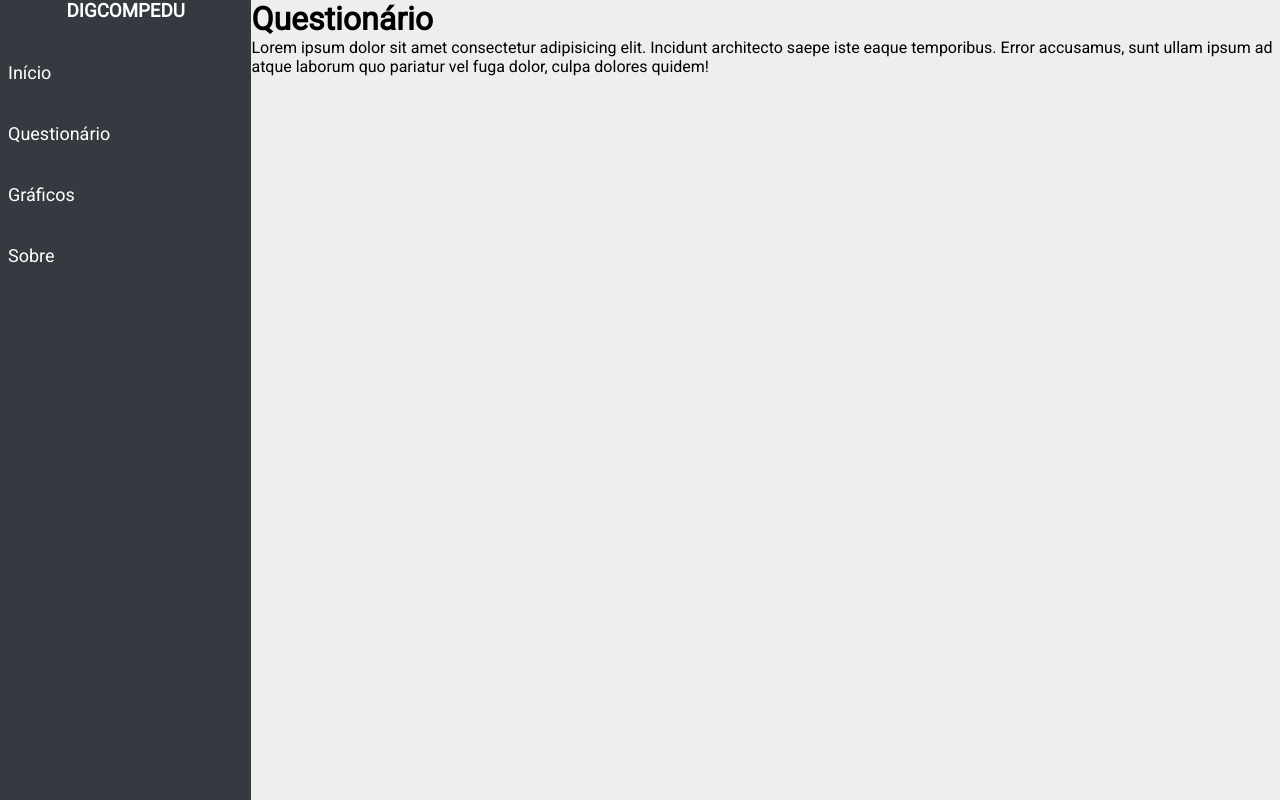
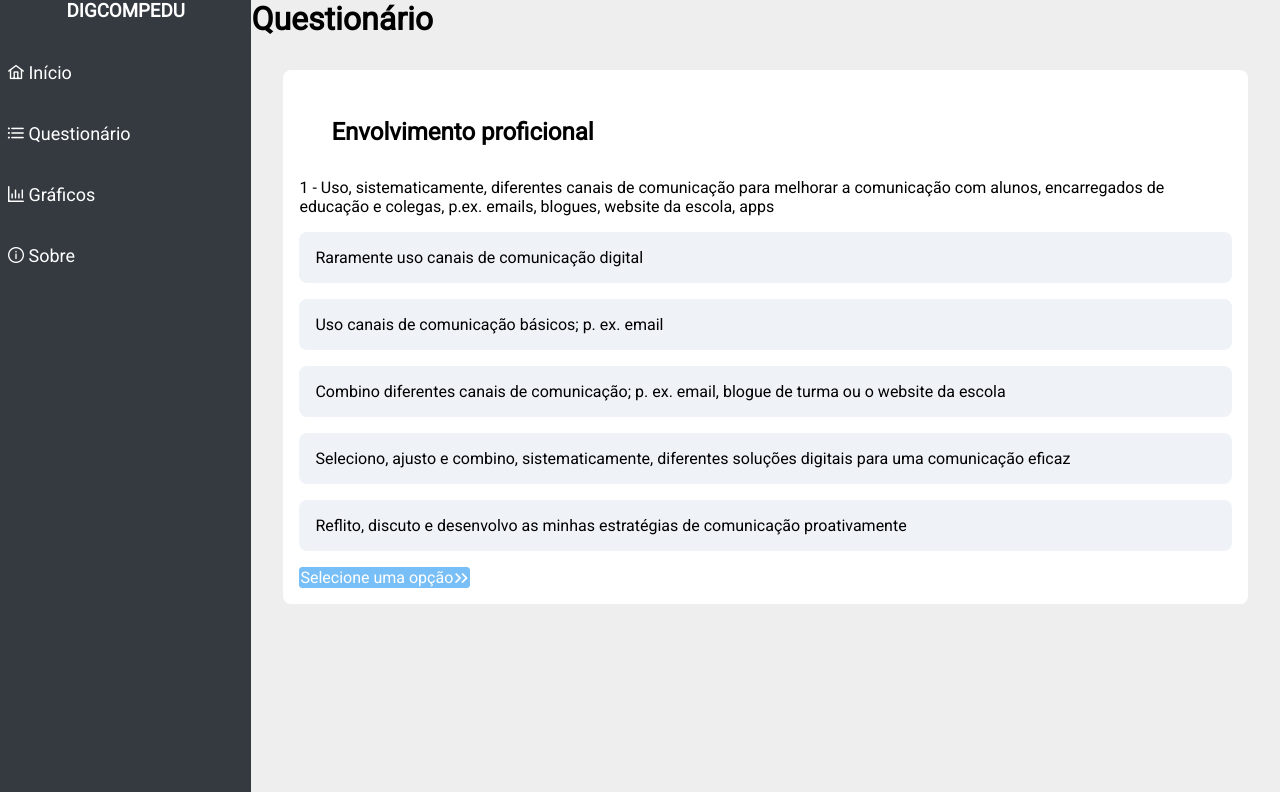
Before and after one commit to PedroRocha94/dig-comp-edu, a Vue app: page /quiz in a window 1280 px wide. Built offline with nearby package versions, Linux system fonts and the light colour scheme.

Commit message:
Creating a Questionnaire component and styling it, making changes to the SCSS of the pages.

```diff
--- a/src/assets/sass/_layout.scss
+++ b/src/assets/sass/_layout.scss
@@ -4,3 +4,4 @@
 @import './pages/_chart';
 @import './pages/_about';
 @import './_content';
+@import './_questionnaire';
--- /dev/null
+++ b/src/assets/sass/_questionnaire.scss
@@ -0,0 +1,57 @@
+.questionnaire {
+  display: flex;
+  flex-direction: column;
+  align-items: center;
+  padding: 2rem;
+  min-height: 94.2vh;
+
+  .questionnaire-section {
+    background-color: white;
+    padding: 1rem;
+    width: 100%;
+    max-width: 80rem;
+    border-radius: 0.5rem;
+
+    .questionnaire-header {
+      margin: 2rem;
+    }
+
+    .question {
+      display: flex;
+      margin-bottom: 1rem;
+
+      .question-text {
+        font-weight: 400;
+      }
+    }
+
+    .options {
+      margin-bottom: 1rem;
+
+      .option {
+        display: block;
+        padding: 1rem;
+        background-color: #eff3f8;
+        margin-bottom: 1rem;
+        border-radius: 0.5rem;
+        cursor: pointer;
+      }
+
+      .option:hover {
+        background-color: #AACBF4;
+      }
+
+      .option.selected {
+        background-color: #AACBF4;
+      }
+
+      .option:last-of-type {
+        margin-bottom: 0;
+      }
+
+      .option input {
+        display: none;
+      }
+    }
+  }
+}
--- a/src/assets/sass/components/_sidebar.scss
+++ b/src/assets/sass/components/_sidebar.scss
@@ -5,7 +5,6 @@
   background-color: #343a40;
   color: white;
   width: 22%;
-  height: 100vh;
 
   h3{
     display: flex;
--- a/src/assets/sass/pages/_about.scss
+++ b/src/assets/sass/pages/_about.scss
@@ -1,4 +1,5 @@
 .about{
   display: flex;
   flex-direction: row;
+  height: 100vh;
 }
--- a/src/assets/sass/pages/_chart.scss
+++ b/src/assets/sass/pages/_chart.scss
@@ -1,4 +1,5 @@
 .chart{
   display: flex;
   flex-direction: row;
+  height: 100vh;
 }
--- a/src/assets/sass/pages/_home.scss
+++ b/src/assets/sass/pages/_home.scss
@@ -1,4 +1,5 @@
 .home{
   display: flex;
   flex-direction: row;
+  height: 100vh;
 }
--- /dev/null
+++ b/src/components/Questionnaire.vue
@@ -0,0 +1,84 @@
+<template>
+  <div class="questionnaire">
+    <section class="questionnaire-section">
+      <div class="questionnaire-header">
+        <h2>Envolvimento proficional</h2>
+      </div>
+
+      <div class="question">
+        <span
+          class="question-text"
+        >
+          {{ getCurrentQuestion.id }} - {{ getCurrentQuestion.question }}
+        </span>
+      </div>
+
+      <div class="options">
+        <label
+          v-for="(option, index) in getCurrentQuestion.options"
+          :key="index"
+          :class="`option ${
+            getCurrentQuestion.selected == index + 1
+              ? 'selected'
+              : ''
+          }
+          ${
+            getCurrentQuestion.selected != null &&
+            index != getCurrentQuestion.selected
+              ? 'disabled'
+              : ''
+          }`"
+        >
+          <input
+            type="radio"
+            :name="getCurrentQuestion.index"
+            :value="`${index + 1}`"
+            v-model="getCurrentQuestion.selected"
+          >
+          <span>{{ option }}</span>
+        </label>
+      </div>
+      <div class="action">
+        <Button
+        :label="`${ getCurrentQuestion.index === questions.length -1
+                      ? 'Concluir'
+                      : getCurrentQuestion.selected === null
+                            ? 'Selecione uma opção'
+                            : 'Próximo'
+        }`"
+        icon="pi pi-angle-double-right"
+        iconPos="right"
+        :disabled="!getCurrentQuestion.selected"
+        @click="next"
+      />
+      </div>
+    </section>
+  </div>
+</template>
+
+<script>
+import {
+  questions,
+  quizCompleted,
+  currentQuestion,
+  getCurrentQuestion,
+  nextQuestion
+} from '../data/Questions';
+
+export default {
+  name: 'Questionnaire',
+  data() {
+    return {
+      questions: questions,
+      quizCompleted: quizCompleted,
+      currentQuestion: currentQuestion,
+      getCurrentQuestion: getCurrentQuestion
+    }
+  },
+  methods: {
+    next() {
+      nextQuestion();
+    }
+  }
+}
+</script>
--- a/src/components/Sidebar.vue
+++ b/src/components/Sidebar.vue
@@ -7,6 +7,7 @@
         tag="li"
         to="/"
       >
+        <i class="pi pi-home"></i>
         Início
       </router-link>
       <router-link
@@ -14,6 +15,7 @@
         tag="li"
         to="/quiz"
       >
+        <i class="pi pi-list"></i>
         Questionário
       </router-link>
       <router-link
@@ -21,6 +23,7 @@
         tag="li"
         to="/charts"
       >
+        <i class="pi pi-chart-bar"></i>
         Gráficos
       </router-link>
       <router-link
@@ -28,6 +31,7 @@
         tag="li"
         to="/about"
       >
+        <i class="pi pi-info-circle"></i>
         Sobre
       </router-link>
     </ul>
--- /dev/null
+++ b/src/data/Questions.js
@@ -0,0 +1,69 @@
+import { ref, computed } from "vue";
+
+export const questions = ref([
+  {
+    id: 1,
+    question: 'Uso, sistematicamente, diferentes canais de comunicação para melhorar a comunicação com alunos, encarregados de educação e colegas, p.ex. emails, blogues, website da escola, apps',
+    options: [
+      'Raramente uso canais de comunicação digital',
+      'Uso canais de comunicação básicos; p. ex. email',
+      'Combino diferentes canais de comunicação; p. ex. email, blogue de turma ou o website da escola',
+      'Seleciono, ajusto e combino, sistematicamente, diferentes soluções digitais para uma comunicação eficaz',
+      'Reflito, discuto e desenvolvo as minhas estratégias de comunicação proativamente'
+    ],
+    selected: null,
+  },
+  {
+    id: 2,
+    question: 'Uso tecnologias digitais para trabalhar com colegas dentro e fora da minha instituição educativa',
+    options: [
+      'Raramente tenho oportunidade para colaborar com outros colegas',
+      'Às vezes troco materiais com colegas, p. ex. via email',
+      'Entre colegas, trabalhamos juntos em ambientes colaborativos ou usamos mídias compartilhadas',
+      'Troco ideias e materiais, também com colegas externos à minha escola, p. ex. numa rede online profissional ou num espaço colaborativo online',
+      'Crio materiais juntamente com outros colegas numa rede online de professores de diferentes instituições'
+    ],
+    selected: null
+  },
+  {
+    id: 3,
+    question: 'Desenvolvo as minhas habilidades de ensino digital ativamente',
+    options: [
+      'Raramente tenho tempo para melhorar as minhas habilidades de ensino digital',
+      'Melhoro as minhas habilidades através da reflexão e experimentação',
+      'Uso uma variedade de recursos para desenvolver as minhas habilidades de ensino digital',
+      'Discuto com colegas como usar tecnologias digitais para inovar e melhorar a prática educativa',
+      'Ajudo colegas a desenvolver as suas estratégias de ensino digital'
+    ],
+    selected: null
+  },
+  {
+    id: 4,
+    question: 'Participo em oportunidades de formação online, p. ex. cursos online, MOOCs, webinars, conferências virtuais...',
+    options: [
+      'Esta é uma área nova que ainda não considerei',
+      'Ainda não, mas estou definitivamente interessado(a)',
+      'Participei em formação online uma ou duas vezes',
+      'Tentei várias oportunidades diferentes de formação online',
+      'Participo frequentemente em todo o tipo de formação online',
+    ],
+    selected: null
+  },
+])
+
+export const quizCompleted = ref(false);
+export const currentQuestion = ref(0);
+
+export const getCurrentQuestion = computed(() => {
+  let question = questions.value[currentQuestion.value];
+  question.index = currentQuestion.value;
+  return question;
+});
+
+export const nextQuestion = () => {
+  if(currentQuestion.value < questions.value.length -1) {
+    currentQuestion.value++;
+  } else {
+    quizCompleted.value = true;
+  }
+}
--- a/src/pages/Quiz.vue
+++ b/src/pages/Quiz.vue
@@ -3,18 +3,18 @@
     <Sidebar/>
     <div class="content">
       <h1>Questionário</h1>
-      <span>
-        Lorem ipsum dolor sit amet consectetur adipisicing elit.
-        Incidunt architecto saepe iste eaque temporibus. Error accusamus,
-        sunt ullam ipsum ad atque laborum quo pariatur vel fuga dolor, culpa
-        dolores quidem!
-      </span>
+      <Questionnaire />
     </div>
   </div>
 </template>
 
 <script>
+import Questionnaire from '../components/Questionnaire.vue';
+
 export default {
-  name: 'Quiz'
+  name: 'Quiz',
+  components: {
+    Questionnaire
+  }
 }
 </script>
```
Also changed, not shown: src/main.js (+9 -0 lines).
